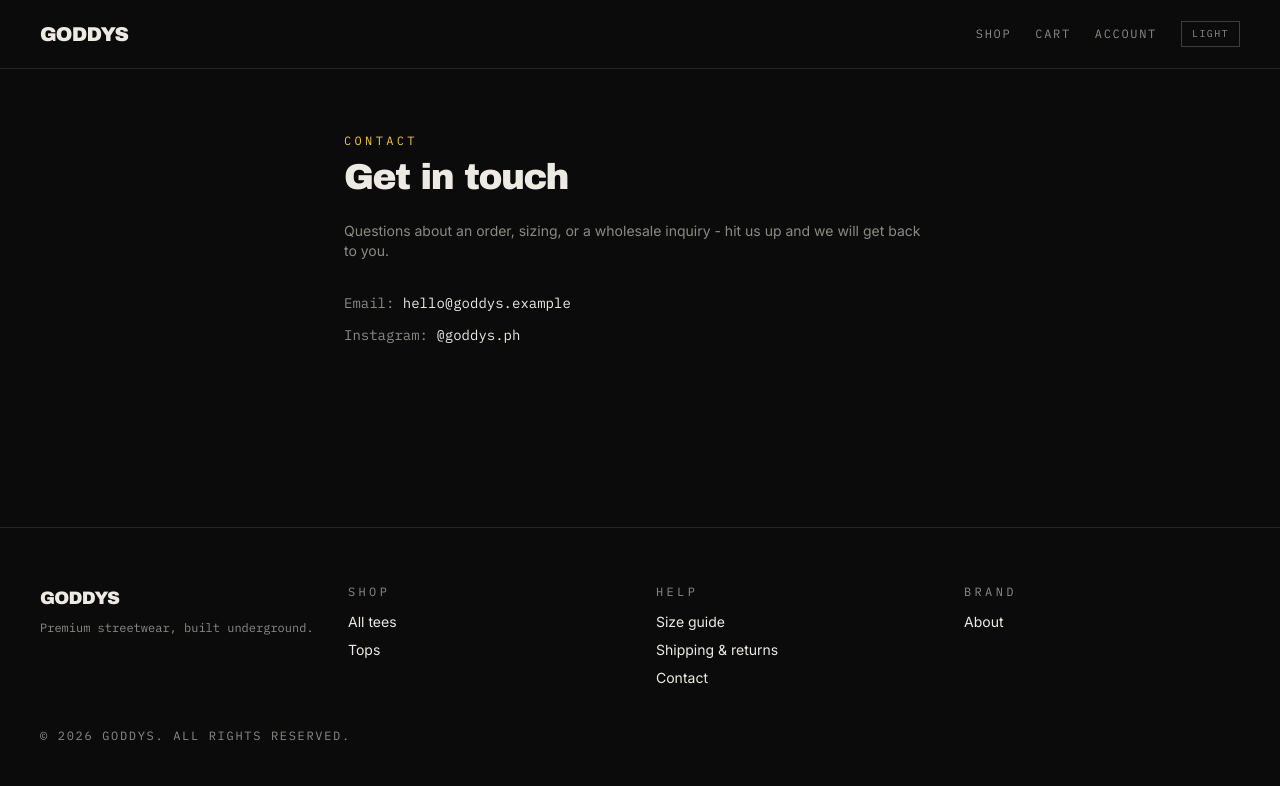
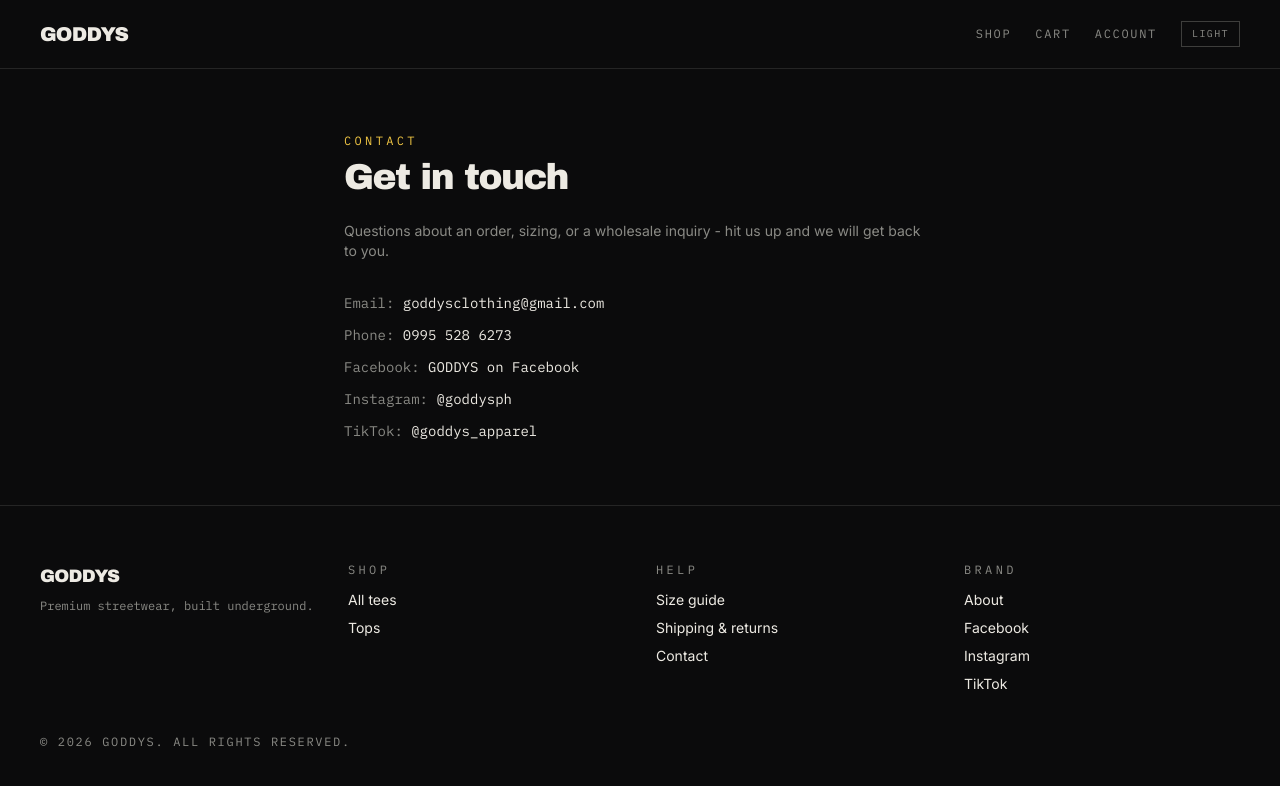
Before and after one commit to janambrocio12-create/goddys, a Next.js app: page /contact in a window 1280 px wide. Shown: the top 786 px of the page. Built offline with nearby package versions, Linux system fonts and the light colour scheme; no server answers.

Commit message:
Add real contact details and social links

```diff
--- a/src/app/(storefront)/contact/page.tsx
+++ b/src/app/(storefront)/contact/page.tsx
@@ -11,10 +11,49 @@ export default function ContactPage() {
 
       <div className="mt-8 flex flex-col gap-3 font-mono text-sm">
         <p className="text-concrete">
-          Email: <span className="text-bone">hello@goddys.example</span>
+          Email:{' '}
+          <a href="mailto:goddysclothing@gmail.com" className="text-bone hover:text-hazard">
+            goddysclothing@gmail.com
+          </a>
         </p>
         <p className="text-concrete">
-          Instagram: <span className="text-bone">@goddys.ph</span>
+          Phone:{' '}
+          <a href="tel:+639955286273" className="text-bone hover:text-hazard">
+            0995 528 6273
+          </a>
+        </p>
+        <p className="text-concrete">
+          Facebook:{' '}
+          <a
+            href="https://www.facebook.com/share/1BwY264zJN/?mibextid=wwXIfr"
+            target="_blank"
+            rel="noopener noreferrer"
+            className="text-bone hover:text-hazard"
+          >
+            GODDYS on Facebook
+          </a>
+        </p>
+        <p className="text-concrete">
+          Instagram:{' '}
+          <a
+            href="https://www.instagram.com/goddysph?stkn=MXZoNDdwODZ4OWM3Yw%3D%3D&utm_source=qr"
+            target="_blank"
+            rel="noopener noreferrer"
+            className="text-bone hover:text-hazard"
+          >
+            @goddysph
+          </a>
+        </p>
+        <p className="text-concrete">
+          TikTok:{' '}
+          <a
+            href="https://www.tiktok.com/@goddys_apparel?_r=1&_t=ZS-9AHD41NUxYD"
+            target="_blank"
+            rel="noopener noreferrer"
+            className="text-bone hover:text-hazard"
+          >
+            @goddys_apparel
+          </a>
         </p>
       </div>
     </div>
--- a/src/app/(storefront)/layout.tsx
+++ b/src/app/(storefront)/layout.tsx
@@ -109,6 +109,36 @@ export default async function StorefrontLayout({ children }: { children: React.R
                     About
                   </Link>
                 </li>
+                <li>
+                  <a
+                    href="https://www.facebook.com/share/1BwY264zJN/?mibextid=wwXIfr"
+                    target="_blank"
+                    rel="noopener noreferrer"
+                    className="hover:text-hazard"
+                  >
+                    Facebook
+                  </a>
+                </li>
+                <li>
+                  <a
+                    href="https://www.instagram.com/goddysph?stkn=MXZoNDdwODZ4OWM3Yw%3D%3D&utm_source=qr"
+                    target="_blank"
+                    rel="noopener noreferrer"
+                    className="hover:text-hazard"
+                  >
+                    Instagram
+                  </a>
+                </li>
+                <li>
+                  <a
+                    href="https://www.tiktok.com/@goddys_apparel?_r=1&_t=ZS-9AHD41NUxYD"
+                    target="_blank"
+                    rel="noopener noreferrer"
+                    className="hover:text-hazard"
+                  >
+                    TikTok
+                  </a>
+                </li>
               </ul>
             </div>
           </div>
```
